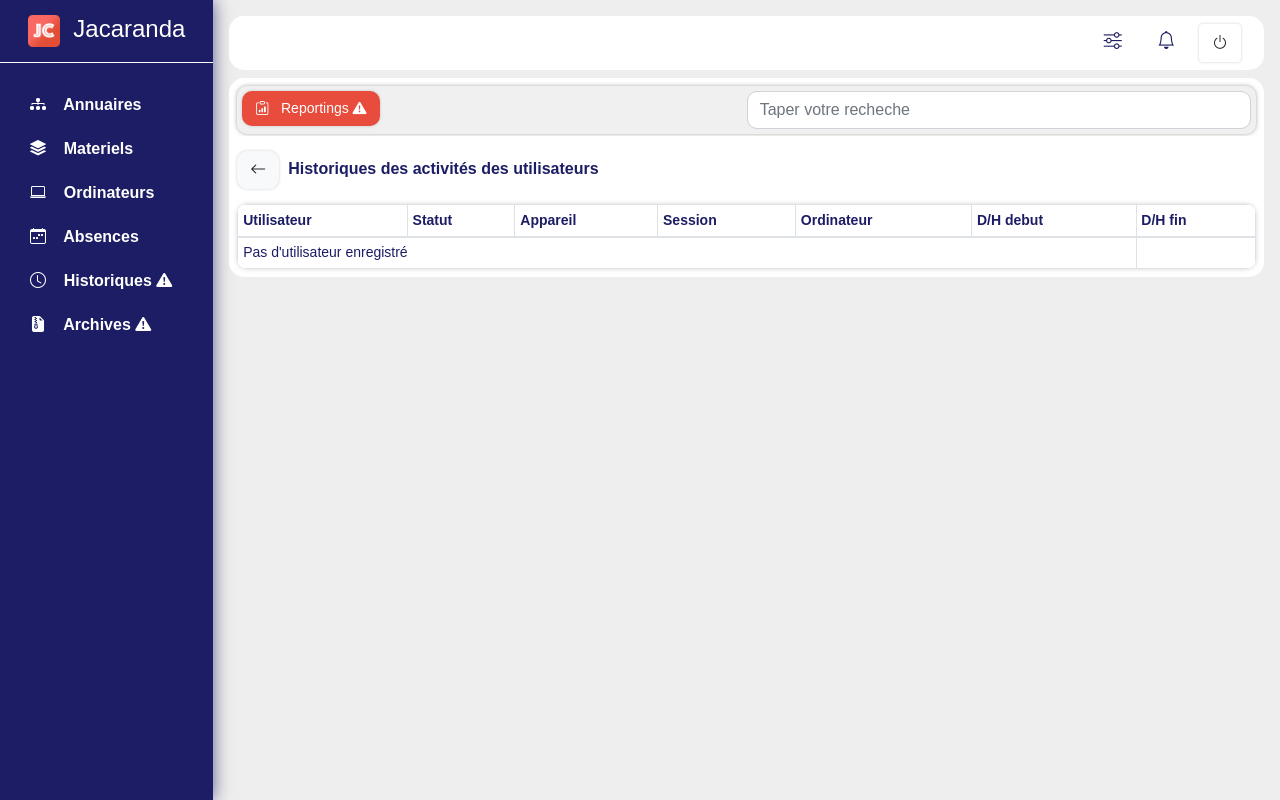
After one commit to tojonirina/jacaranda, a Django app: page /users/histories in a window 1280 px wide. The commit adds this page. Run offline with Django 3.2, Linux system fonts and the light colour scheme; data that the repository does not hold is empty; some libraries are stand-ins or nearby versions.

Commit message:
Add history of all session table and view

```diff
--- /dev/null
+++ b/users/templates/user/history.html
@@ -0,0 +1,76 @@
+{% extends 'layout.html' %}
+
+{% block title %} Utiliateur {% endblock %}
+
+{% block content %}
+
+<div class="container m-0 p-0">
+
+    <div class="container-fluid sublink">
+        <div class="row">
+            <div class="col-sm-6 col-md-6 col-lg-6 p-0">
+                <a class="btn btn-option" title="Statistique de connexion" id="add"><i class="bi bi-clipboard-data"></i> &nbsp; Reportings <i class="bi bi-exclamation-triangle-fill" title="Cette fonctionnalite n'est pas encore disponible ou en cours de developpement"></i></a>
+            </div>
+
+            <div class="col-sm-6 col-md-6 col-lg-6 p-0">
+                <input type="search" class="form-control input-search" placeholder="Taper votre recheche">
+            </div>
+        </div>
+    </div>
+
+    <div class="container-fluid subtitle">
+        <a href="{% url 'users:user_home' %}" class="btn btn-light btn-other"> <i class="bi bi-arrow-left"></i></a> &nbsp;Historiques des activit&eacute;s des utilisateurs
+    </div>
+    <div class="container-fluid lists p-0">
+        <table class='table table-sm table-hovered table-bordered m-0 table-list'>
+            <thead>
+                <tr>
+                    <th>Utilisateur</th>
+                    <th>Statut</th>
+                    <th>Appareil</th>
+                    <th>Session</th>
+                    <th>Ordinateur</th>
+                    <th>D/H debut</th>
+                    <th>D/H fin</th>
+                </tr>
+            </thead>
+            <tbody>
+
+                {% for session in sessions %}
+                <tr>
+                    <td>{{ session.login }}</td>
+                    <td>
+                        {% if session.logged == True %}
+                        <span class="text-success">{{ session.get_logged_display }}</span>
+                        {% else %}
+                        <span class="text-danger">{{ session.get_logged_display }}</span>
+                        {% endif %}
+                    </td>
+                    <td data-toggle="tooltip" data-placement="left" title="{{ session.user_agent }}">{{ session.user_agent|truncatewords:4 }}</td>
+                    <td>{{ session.computer_user }}</td>
+                    <td>{{ session.computer_name }}</td>
+                    <td>{{ session.created_at }}</td>
+                    <td>
+                        {% if session.logged == True %}
+                            -
+                        {% else %}
+                            {{ session.updated_at }}
+                        {% endif %}
+                    </td>
+                </tr>
+
+                {% empty %}
+                    <tr>
+                        <td colspan="6">Pas d'utilisateur enregistré</td>
+                    </tr>
+
+                {% endfor %}
+
+
+            </tbody>
+        </table>
+    </div>
+
+</div>
+
+{% endblock %}
--- a/users/templates/user/home.html
+++ b/users/templates/user/home.html
@@ -70,7 +70,7 @@
         <div class="row">
             <div class="col-sm-6 col-md-6 col-lg-6 p-0">
                 <a class="btn btn-option" title="Ajouter nouveau utilisateur" id="add"><i class="bi bi-person-plus-fill"></i> &nbsp; Ajouter nouveau</a>
-                <a class="btn btn-option" title="Voir historique de connexion" id="add"><i class="bi bi-clock"></i> &nbsp; Historique d'activite <i class="bi bi-exclamation-triangle-fill" title="Cette fonctionnalite n'est pas encore disponible ou en cours de developpement"></i></a>
+                <a href="{% url 'users:history_session' %}" class="btn btn-option" title="Voir historique de connexion" id="add"><i class="bi bi-clock"></i> &nbsp; Historique d'activit&eacute;</a>
             </div>
 
             <div class="col-sm-6 col-md-6 col-lg-6 p-0">
--- a/users/urls.py
+++ b/users/urls.py
@@ -14,4 +14,5 @@ urlpatterns = [
     path('<int:id>/delete', UserView.delete, name='delete_user'),
     path('<int:id>/block', UserView.block, name='block_user'),
     path('<int:id>/unblock', UserView.unblock, name='unblock_user'),
+    path('histories', UserView.history, name='history_session'),
 ]
--- a/users/views.py
+++ b/users/views.py
@@ -2,7 +2,7 @@ from django.http import Http404, HttpResponse
 from django.shortcuts import redirect, render
 from django.utils.html import escape
 from django.contrib import messages
-from .models import User
+from .models import User, SessionHistory
 from directories.models import Directory
 
 class UserView:
@@ -33,6 +33,18 @@ class UserView:
                     request.session['current_user_id'] = user.id
                     request.session['current_user_login'] = user.login
                     request.session['current_user_type'] = user.types
+                    request.session['current_user_ua'] = request.headers['user-agent']
+
+                    import os
+                    import platform
+
+                    newSession = SessionHistory()
+                    newSession.user_id = user.id
+                    newSession.login = user.login
+                    newSession.user_agent = request.headers['user-agent']
+                    newSession.computer_user = os.getlogin()
+                    newSession.computer_name = platform.uname()[1]
+                    newSession.save()
 
                     if user.types == 'user':
                         return redirect('directories:directory_home')
@@ -55,20 +67,20 @@ class UserView:
     # Logout
     def logout(request):
 
-        try:
+        if request.method == 'POST':
 
-            if request.method == 'POST':
+            # Disconnect all session of the current user in the same browser, computer
+            mysession = SessionHistory.objects.get(login=request.session.get('current_user_login'), user_id=int(request.session.get('current_user_id')), logged=True, user_agent=request.session.get('current_user_ua'))
+            mysession.logged = False
+            mysession.save()
 
-                request.session.flush()
+            # Remove all session
+            request.session.flush()
+            messages.success(request, 'You are disconnected')
+            return redirect('login_page')
 
-                messages.success(request, 'You are disconnected')
-                return redirect('login_page')
-
-            else:
-                return HttpResponse('You are not authorized', status=403)
-
-        except:
-            return HttpResponse('Server or database error ', status=500)
+        else:
+            return HttpResponse('You are not authorized', status=403)
 
     # Display all user
     def index(request):
@@ -337,3 +349,13 @@ class UserView:
             return HttpResponse('Server or DB error', status=500)
 
         return redirect('users:user_home')
+
+    # Get all session history
+    def history(request):
+
+        try:
+            sessions = SessionHistory.objects.all()
+        except:
+            return HttpResponse('Server or database error', status=500)
+
+        return render(request, 'user/history.html', {'sessions':sessions})
```
Also changed, not shown: users/models.py (+22 -15 lines), users/migrations/0002_sessionhistory.py (added), users/migrations/0003_auto_20210519_1752.py (added), users/migrations/0004_auto_20210519_1841.py (added).
